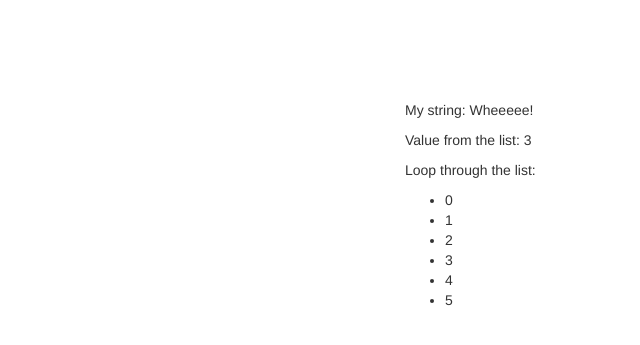
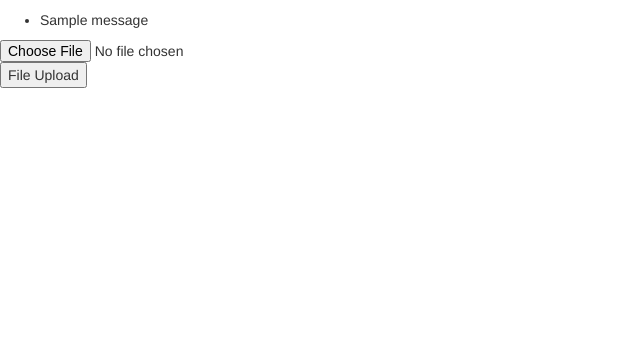
Before and after one commit to rajeshshanmugam-s/table2graph, a Flask app: page /test in a window 1280 px wide. Shown: the top 345 px of the page, without its empty margins (0-640 px from the left). Run offline with Flask 2, Linux system fonts and the light colour scheme; one stand-in notice (Sample message) is shown; some libraries are stand-ins or nearby versions.

Commit message:
front-end page created

```diff
--- a/routes.py
+++ b/routes.py
@@ -14,7 +14,7 @@ def main_route():
 def basic_template():
     return render_template('template.html', my_string="Wheeeee!", my_list=[0,1,2,3,4,5])
 
-@app.route('/uploader')
+@app.route('/uploader', methods=['POST'])
 def sample():
     if not os.path.exists('Data'):
         os.mkdir('Data')
--- a/templates/template.html
+++ b/templates/template.html
@@ -4,24 +4,24 @@
         <title>Flask Template Example</title>
         <meta name="viewport" content="width=device-width, initial-scale=1.0">
         <link href="http://netdna.bootstrapcdn.com/bootstrap/3.0.0/css/bootstrap.min.css" rel="stylesheet" media="screen">
-    <style type="text/css">
-      .container {
-        max-width: 500px;
-        padding-top: 100px;
-      }
-    </style>
+
     </head>
     <body>
-    <div class="container">
-      <p>My string: {{my_string}}</p>
-      <p>Value from the list: {{my_list[3]}}</p>
-      <p>Loop through the list:</p>
-      <ul>
-        {% for n in my_list %}
-        <li>{{n}}</li>
+        <p>
+            {% with messages = get_flashed_messages() %}
+                {% if messages %}
+                <ul class=flashes>
+                {% for message in messages %}
+                    <li>{{ message }}</li>
                 {% endfor %}
                 </ul>
-    </div>
+                {% endif %}
+            {% endwith %}
+        </p>
+        <form enctype="multipart/form-data" action="/uploader" method="POST">
+            <input type="file" name="file" autocomplete="off" required accept=".csv"/>
+            <input type="submit" value="File Upload">
+        </form>
         <script src="http://code.jquery.com/jquery-1.10.2.min.js"></script>
         <script src="http://netdna.bootstrapcdn.com/bootstrap/3.0.0/js/bootstrap.min.js"></script>
     </body>
```
Lines whose indentation alone changed are shown as unchanged.
